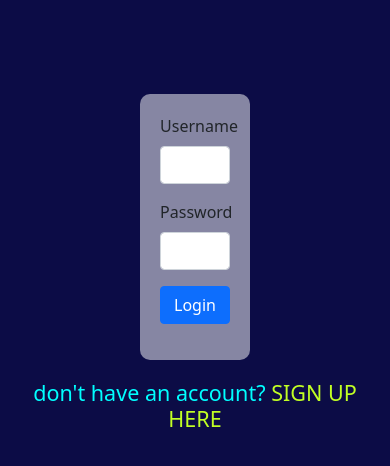
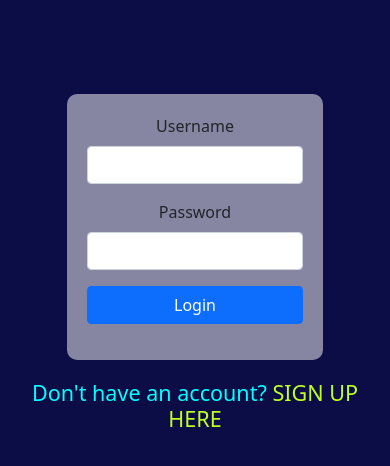
Before and after one commit to MoSalah001/twitterClone, a website: page public/js/index.html in a window 390 px wide. Shown: the part 58-524 px from the top of the page. Drawn offline with nearby package versions, Linux system fonts and the light colour scheme; files that its build step writes are made by us from their sources; files whose address does not match are found by name.

Commit message:
styling login for phones

```diff
--- a/public/css/lgn.css
+++ b/public/css/lgn.css
@@ -30,7 +30,6 @@ a:hover {
 #form {
     margin: 100px auto 20px auto;
     width: 30%;
-    background-color: rgb(0,0,0);
     background-color: rgba(255,255,255,.5);
     padding: 20px;
     border-radius: 10px;
@@ -82,3 +81,11 @@ a:hover {
         color: yellow;
     }
 }
+
+
+
+@media only screen and (max-width: 600px) {
+    #form {
+        width: 70%;
+    }
+}
--- a/public/css/reg.css
+++ b/public/css/reg.css
@@ -33,7 +33,6 @@ h4 a {
 #form {
     margin: 10px auto 20px auto;
     width: 30%;
-    background-color: rgb(0,0,0);
     background-color: rgba(255,255,255,.5);
     padding: 20px;
     border-radius: 10px;
@@ -85,3 +84,10 @@ h4 a {
         color: yellow;
     }
 }
+
+
+@media only screen and (max-width: 600px) {
+    #form {
+        width: 70%;
+    }
+}
--- a/public/js/index.html
+++ b/public/js/index.html
@@ -26,7 +26,7 @@
             </div>
           </form>
           <p class="lead" id="err"></p>
-          <h4>don't have an account? <a href="./js/reg.html"> SIGN UP HERE </a>
+          <h4>Don't have an account? <a href="./js/reg.html"> SIGN UP HERE </a>
     </div>
 <script src="./js/login.js" type="module"></script>
 </body>
```
Also changed, not shown: public/css/style.css (+8 -0 lines).
